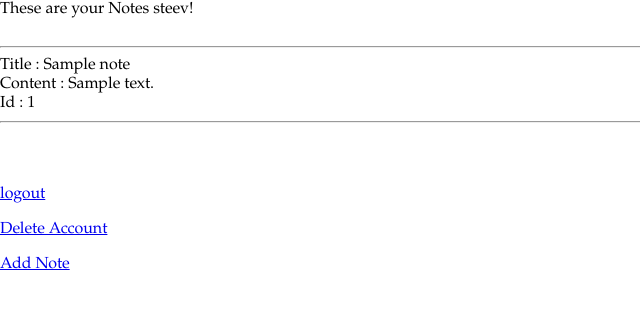
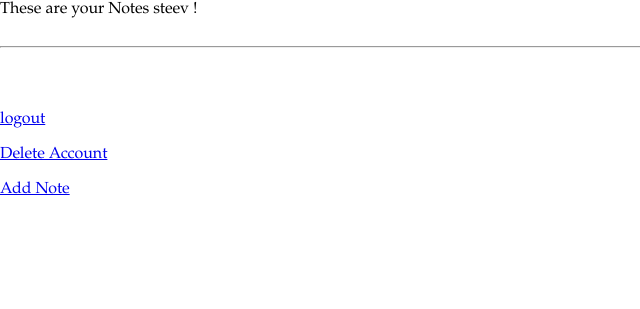
Before and after one commit to steevjames/NoteClip, a Django app: page /notes in a window 1280 px wide. Shown: the top 309 px of the page, without its empty margins (0-640 px from the left). Run offline with Django 3.2, Linux system fonts and the light colour scheme; a user stored in the database is signed in; tables that the repository leaves empty hold one stand-in row (values such as "Sample post").

Commit message:
notes are now user specific

```diff
--- a/mainapp/views.py
+++ b/mainapp/views.py
@@ -13,7 +13,7 @@ def login(request):
     return render(request, 'home.html', {})
 
 def notes(request):
-    return render(request, 'notes.html', {'Jkk':Note.objects.all()})
+    return render(request, 'notes.html', {'Jkk':Note.objects.filter(owner=request.user.username)})
 
 def addnew(request):
     return render(request, 'addnew.html', {})
--- a/templates/notes.html
+++ b/templates/notes.html
@@ -16,15 +16,17 @@
 
 These are your Notes
 {% if user.is_authenticated %}
-{{ user.username }}!
+{{ user.username }} !
 
 <br><br><hr>
 {% for obj in Jkk %}
+{% if user.is_authenticated %}
     <!-- {% cycle 'row1' 'row2' as rowcolors silent %} -->
     Title : {{obj.title}} <br>
     Content : {{obj.content}}<br>
     Id : {{obj.id}}<br>
     <hr>
+  {% endif %}
 {% endfor %}
 <br><br>
 
```
